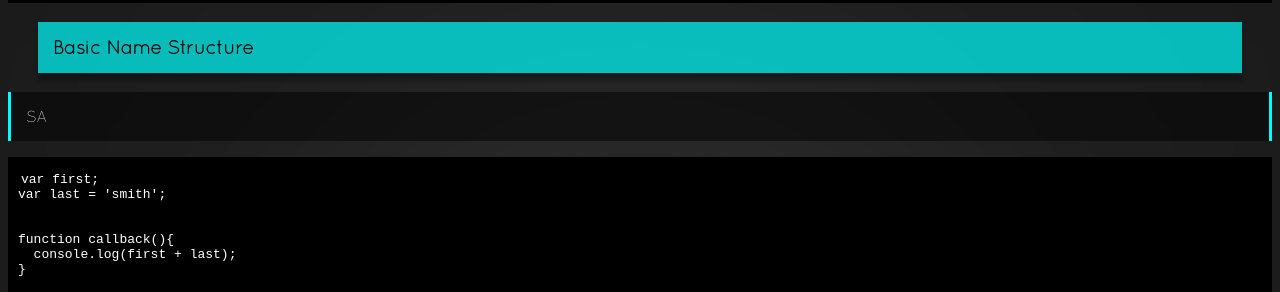
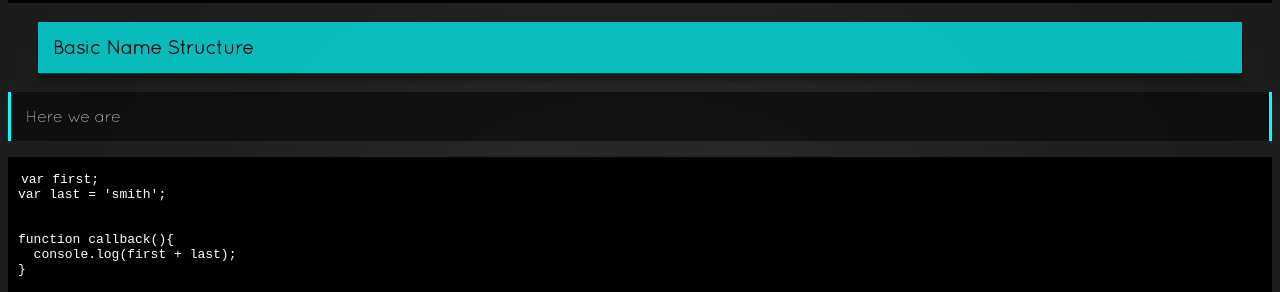
Before and after one commit to boffnoff/boffnoff.github.com, a Jekyll site: the page built from _posts/2013-10-25-last-and-final-day.md, in a window 1280 px wide and 900 px high, scrolled down 1762 px. Shown: the part 331-623 px from the top of the window. Built offline with Jekyll 4.4.1, drawn with Linux system fonts in a browser that asks for light colours.

Commit message:
? can't remember, just got back from lunch with Dave

```diff
--- a/_posts/2013-10-25-last-and-final-day.md
+++ b/_posts/2013-10-25-last-and-final-day.md
@@ -99,7 +99,7 @@ function, although it doesn't give you any variables, it tells the computer to d
 
 ###Basic Name Structure
 
-SA
+Here we are
 
 
     var first;
```
